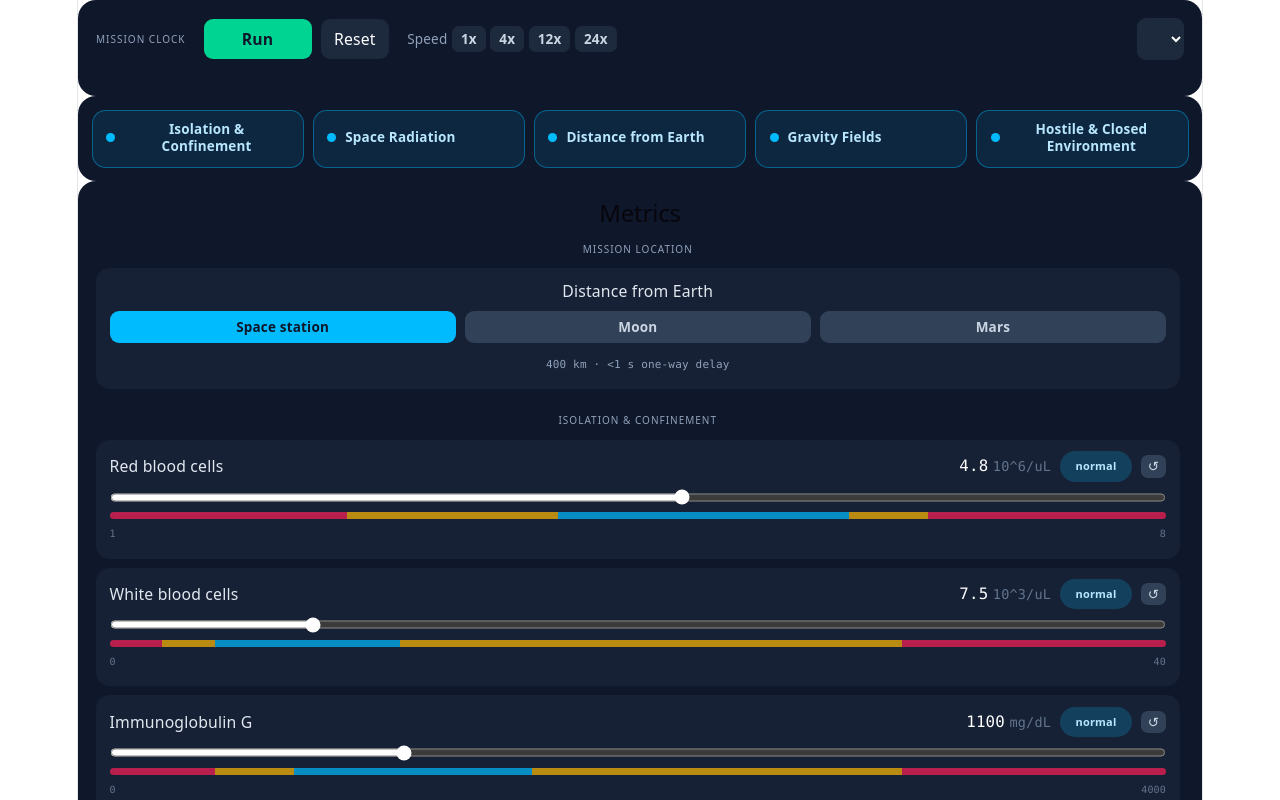
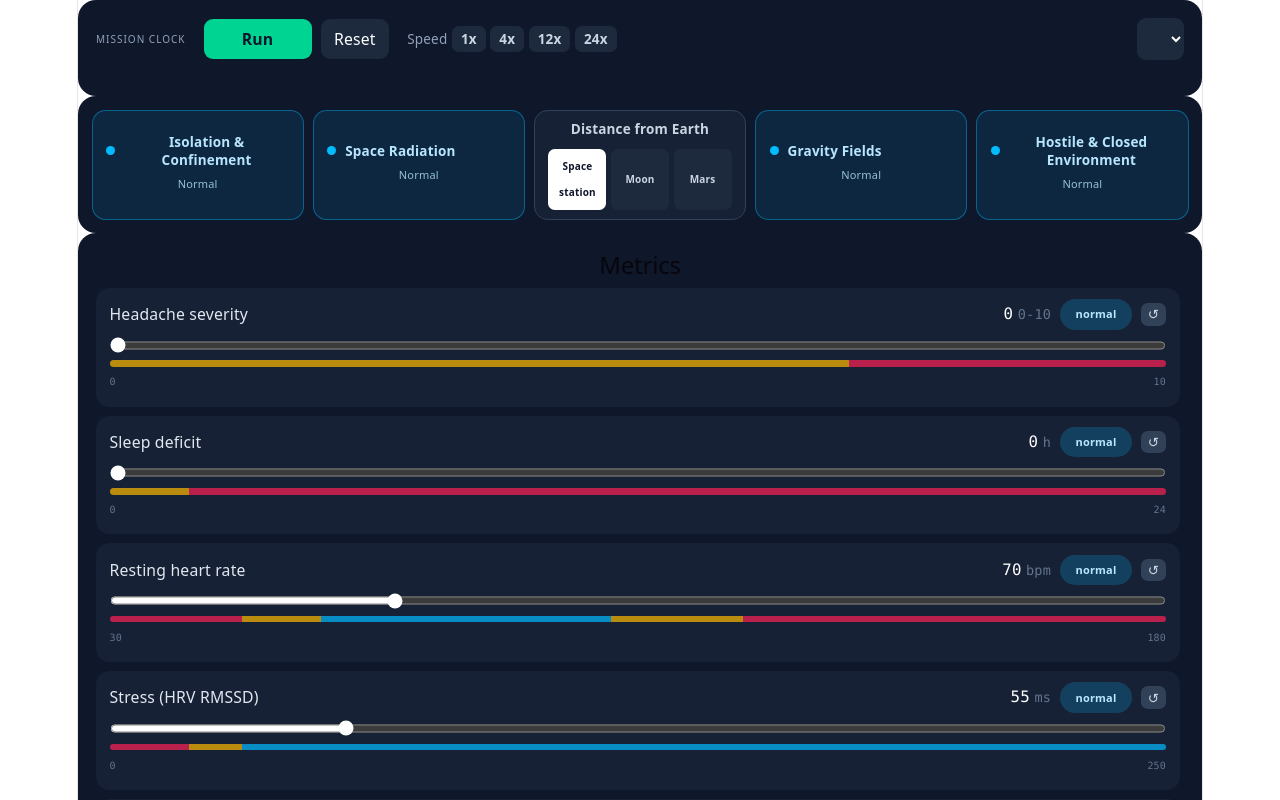
Before and after one commit to amira-nemdil/NasaSpaceApps-Challenge-Astronaut-health-monitoring, a React (Vite) app in the folder frontend/: page / in a window 1280 px wide. Shown: the top 800 px of the page. Built offline with nearby package versions, Linux system fonts and the light colour scheme.

Commit message:
adjust hazardbar

```diff
--- a/frontend/src/App.jsx
+++ b/frontend/src/App.jsx
@@ -1,40 +1,39 @@
-import Body from "./components/Body"
-import Simulator from "./components/simulator"
-import HazardBar from "./components/HazardBar"
-import MetricsPanel from "./components/MetricsPanel"
-import Log from "./components/Log"
-import { getLevel } from "./status.js"
+import Body from "./components/Body";
+import Simulator from "./components/simulator";
+import HazardBar from "./components/HazardBar";
+import MetricsPanel from "./components/MetricsPanel";
+import Log from "./components/Log";
+import { getLevel } from "./status.js";
 
 import { useState } from "react";
 import { METRICS, HAZARDS, LOCATIONS } from "./data.js";
 
-
 import "./App.css";
 
 function App() {
- const [values, setValues] = useState(
-    Object.fromEntries(METRICS.map((m) => [m.id, m.default]))
+  const [values, setValues] = useState(
+    Object.fromEntries(METRICS.map((m) => [m.id, m.default])),
   );
   const [location, setLocation] = useState("station");
 
   const setValue = (id, v) => setValues((prev) => ({ ...prev, [id]: v }));
 
   // metric id -> level
-  const levels = Object.fromEntries(METRICS.map((m) => [m.id, getLevel(m, values[m.id])]));
+  const levels = Object.fromEntries(
+    METRICS.map((m) => [m.id, getLevel(m, values[m.id])]),
+  );
 
   return (
     <main className="">
       <Simulator />
-      <HazardBar hazards={HAZARDS}/>
-      <MetricsPanel
-        metrics={METRICS}
-        values={values}
+      <HazardBar
         hazards={HAZARDS}
         locations={LOCATIONS}
         location={location}
-        onChange={setValue}
         onLocation={setLocation}
       />
+      <MetricsPanel metrics={METRICS} values={values} onChange={setValue} />
+
       <Body />
       <Log />
     </main>
--- a/frontend/src/components/Body.jsx
+++ b/frontend/src/components/Body.jsx
@@ -131,7 +131,7 @@ function Body() {
       <h2 className="mb-4 text-lg font-semibold">Astronaut Body Monitoring</h2>
 
       <div className="flex justify-center">
-        <svg viewBox="0 0 300 550" className="w-full max-w-[260px]">
+        <svg viewBox="0 0 300 550" className="w-full max-w-65">
           {/* Legs */}
           <Part {...common("legs")} d={LEG_D} />
           <Part
@@ -167,7 +167,7 @@ function Body() {
       </div>
 
       {/* Selected part info */}
-      <div className="mt-4 min-h-[56px] rounded-xl bg-slate-800 px-4 py-3 text-sm">
+      <div className="mt-4 min-h-14 rounded-xl bg-slate-800 px-4 py-3 text-sm">
         {selected ? (
           <div className="flex items-center justify-between">
             <span className="font-medium">{partLabels[selected]}</span>
--- a/frontend/src/components/HazardBar.jsx
+++ b/frontend/src/components/HazardBar.jsx
@@ -10,23 +10,67 @@ const DOT = {
   critical: "animate-pulse bg-rose-400",
 };
 
-function HazardBar({ hazards = [] }) {
+const LABEL = { normal: "Normal", warning: "Warning", critical: "Critical" };
+
+function DistanceChip({ hazard, locations, location, onLocation }) {
+  return (
+    <div className="flex min-w-[150px] flex-1 flex-col justify-center rounded-xl border border-slate-700 bg-slate-800/60 px-3 py-2 text-slate-300">
+      <div className="text-xs font-semibold">{hazard.name}</div>
+      <div className="mt-0.5 font-mono text-sm text-white">{hazard.detail}</div>
+      {hazard.sub && (
+        <div className="text-[11px] text-slate-400">{hazard.sub}</div>
+      )}
+
+      {locations && (
+        <div className="mt-2 flex gap-1">
+          {locations.map((l) => (
+            <button
+              key={l.id}
+              onClick={() => onLocation(l.id)}
+              className={`flex-1 rounded-md px-1.5 py-1 text-[10px] font-semibold ${
+                l.id === location
+                  ? "bg-white text-slate-900"
+                  : "bg-slate-800 text-slate-300 hover:bg-slate-700"
+              }`}
+            >
+              {l.name}
+            </button>
+          ))}
+        </div>
+      )}
+    </div>
+  );
+}
+
+function HazardBar({ hazards = [], locations, location, onLocation }) {
   return (
     <div className="flex flex-wrap items-stretch gap-2 rounded-2xl bg-slate-900 p-3 text-white">
-      {hazards.map((h) => (
+      {hazards.map((h) =>
+        h.id === "distance" ? (
+          <DistanceChip
+            key={h.id}
+            hazard={h}
+            locations={locations}
+            location={location}
+            onLocation={onLocation}
+          />
+        ) : (
           <div
             key={h.id}
-          className={`flex min-w-37.5 flex-1 flex-col justify-center rounded-xl border px-3 py-2 ${STYLE[h.level] ?? STYLE.normal}`}
+            className={`flex min-w-[150px] flex-1 flex-col justify-center rounded-xl border px-3 py-2 ${STYLE[h.level] ?? STYLE.normal}`}
           >
             <div className="flex items-center gap-2 text-xs font-semibold">
-            <span className={`h-2 w-2 shrink-0 rounded-full ${DOT[h.level] ?? DOT.normal}`} />
+              <span
+                className={`h-2 w-2 shrink-0 rounded-full ${DOT[h.level] ?? DOT.normal}`}
+              />
               {h.name}
             </div>
             <div className="mt-0.5 text-[11px] opacity-80">
-            {h.detail ?? (h.level === "normal" ? "No threat" : h.level)}
+              {LABEL[h.level] ?? LABEL.normal}
             </div>
           </div>
-      ))}
+        ),
+      )}
     </div>
   );
 }
--- a/frontend/src/components/MetricsPanel.jsx
+++ b/frontend/src/components/MetricsPanel.jsx
@@ -70,63 +70,14 @@ function MetricRow({ metric, value, onChange }) {
   );
 }
 
-function LocationPicker({ locations, location, onLocation }) {
-  const current = locations.find((l) => l.id === location);
-  return (
-    <div className="rounded-xl bg-slate-800/60 px-3 py-2.5">
-      <div className="mb-2 text-sm text-slate-200">Distance from Earth</div>
-      <div className="flex gap-2">
-        {locations.map((l) => (
-          <button
-            key={l.id}
-            onClick={() => onLocation(l.id)}
-            className={`flex-1 rounded-lg px-2 py-1.5 text-xs font-semibold ${
-              l.id === location ? "bg-sky-400 text-slate-900" : "bg-slate-700 text-slate-300 hover:bg-slate-600"
-            }`}
-          >
-            {l.name}
-          </button>
-        ))}
-      </div>
-      {current && (
-        <div className="mt-2 font-mono text-[11px] text-slate-400">
-          {current.distance} · {current.delay} one-way delay
-        </div>
-      )}
-    </div>
-  );
-}
-
-function MetricsPanel({ metrics = [], values = {}, hazards, locations, location, onChange, onLocation }) {
-  const groups = hazards
-    ? hazards
-        .map((h) => ({ id: h.id, title: h.name, list: metrics.filter((m) => h.metrics.includes(m.id)) }))
-        .filter((g) => g.list.length)
-    : [{ id: "all", title: null, list: metrics }];
-
+function MetricsPanel({ metrics = [], values = {}, onChange }) {
   return (
     <div className="rounded-2xl bg-slate-900 p-4 text-white">
       <h2 className="mb-3 text-sm font-semibold">Metrics</h2>
 
-      <div className="max-h-130 space-y-4 overflow-y-auto pr-1">
-        {locations && (
-          <div>
-            <div className="mb-1.5 text-[10px] uppercase tracking-widest text-slate-400">Mission location</div>
-            <LocationPicker locations={locations} location={location} onLocation={onLocation} />
-          </div>
-        )}
-
-        {groups.map((g) => (
-          <div key={g.id}>
-            {g.title && (
-              <div className="mb-1.5 text-[10px] uppercase tracking-widest text-slate-400">{g.title}</div>
-            )}
-            <div className="space-y-2">
-              {g.list.map((m) => (
-                <MetricRow key={m.id} metric={m} value={values[m.id] ?? m.default} onChange={onChange} />
-              ))}
-            </div>
-          </div>
+      <div className="max-h-max-h-130 space-y-2 overflow-y-auto pr-1">
+        {metrics.map((m) => (
+          <MetricRow key={m.id} metric={m} value={values[m.id] ?? m.default} onChange={onChange} />
         ))}
       </div>
     </div>
```
Lines whose indentation alone changed are shown as unchanged.
